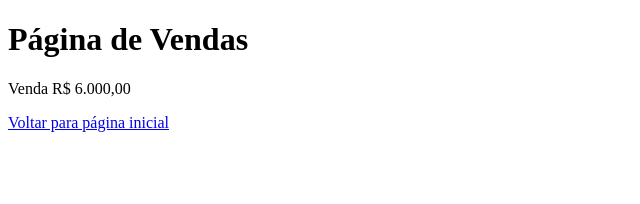
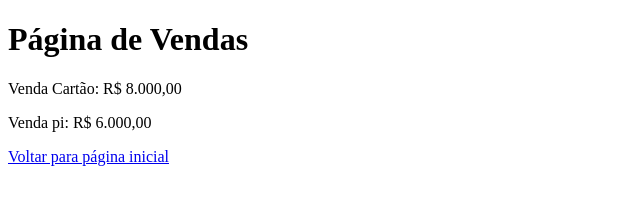
Before and after one commit to Almirbbn/cursogithub, a plain HTML site: page vendas.html in a window 1280 px wide. Shown: the whole page, without its empty margins (0-640 px from the left). Drawn offline with Linux system fonts and the light colour scheme.

Commit message:
Adicionado forma de pagamento pix e card

```diff
--- a/vendas.html
+++ b/vendas.html
@@ -7,7 +7,8 @@
 </head>
 <body>
     <h1>Página de Vendas</h1>
-    <p>Venda R$ 6.000,00</p>
+    <p>Venda Cartão: R$ 8.000,00</p>
+    <p>Venda pi: R$ 6.000,00</p>
     <a href="index.html"> Voltar para página inicial</a>
 </body>
 </html>
```
